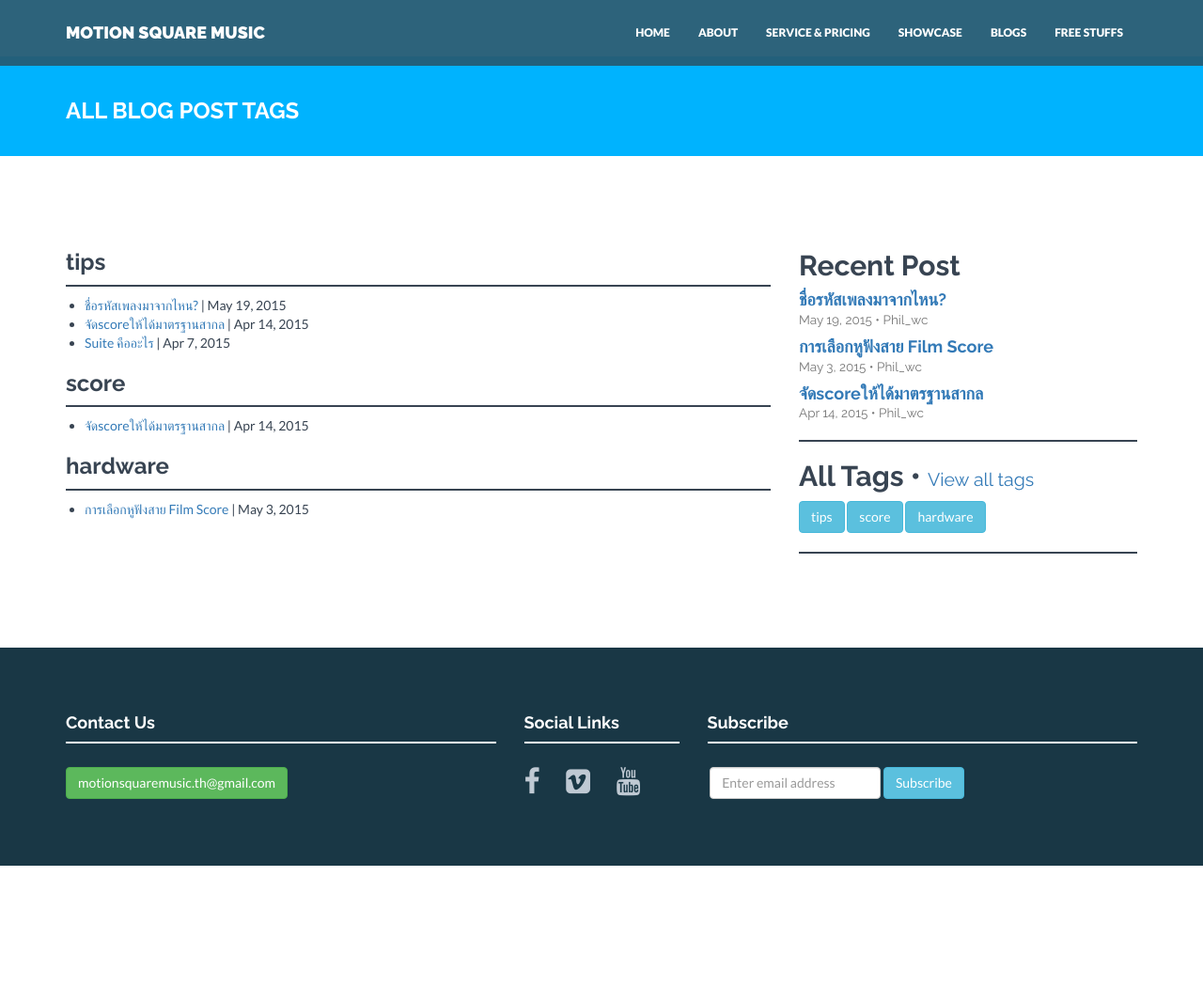
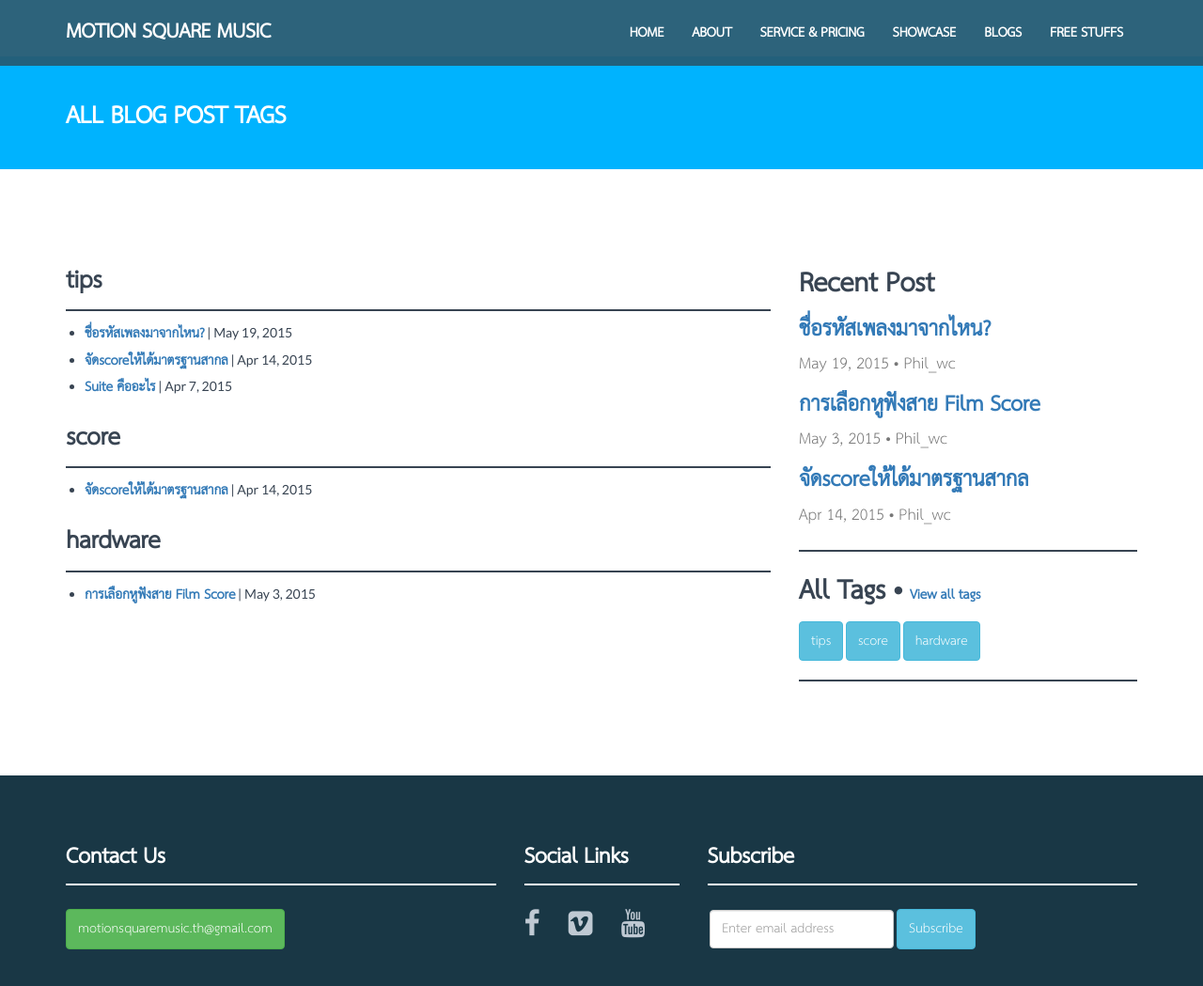
Before and after one commit to motionsquaremusic/motionsquaremusic.github.io, a Jekyll site: the page built from tags/index.html, in a window 1280 px wide and 1072 px high. Shown: the top 1049 px of the window at 94% size. Built offline with Jekyll 4.4.1, drawn with Linux system fonts in a browser that asks for light colours; nearby versions of some CDN libraries; comment, search, counter and statistics services are not loaded.

Commit message:
applying font-face

```diff
--- a/assets/css/addons.css
+++ b/assets/css/addons.css
@@ -1,5 +1,5 @@
 /*********************************************
-	Global override
+	Global elements override
 **********************************************/
 
 @media (min-width: 768px) and (max-width: 991px) {
@@ -10,49 +10,19 @@
   #blue { margin-top: 100px; }
 }
 
-/*
+/* Utilities */
 
-Original font from "style.css"
-body {
-    background: #ffffff;
-    margin: 0;
-    height: 100%;
-    color: #384452;
-    font-family: 'Lato', sans-serif;
-    font-weight: 400;
-    }
+.no-padding           {  padding: 0     !important; }
+.no-margin            {  margin:  0     !important; }
+.width-fullcontainer  {  width:   100%  !important; }
 
-h1, h2, h3, h4, h5, h6 {
-    font-family: 'Raleway', sans-serif;
-    font-weight: 700;
-}
 
-p {
-    padding: 0;
-    margin-bottom: 12px;
-    font-family: 'Lato', sans-serif;
-    font-weight: 400;
-    font-size: 14px;
-    line-height: 24px;
-    color: #384452;
-    margin-top: 10px;
-}
-
-a {
-    padding: 0;
-    margin: 0;
-    text-decoration: none;
-    -webkit-transition: background-color .4s linear, color .4s linear;
-    -moz-transition: background-color .4s linear, color .4s linear;
-    -o-transition: background-color .4s linear, color .4s linear;
-    -ms-transition: background-color .4s linear, color .4s linear;
-    transition: background-color .4s linear, color .4s linear;
-}
-*/
+/*********************************************
+  THAI FONTS + FONT OVERRIDING
+**********************************************/
 
 
 /* Thai fonts */
-
 /* TH Saraban new by SIPA */
 
 @font-face{
@@ -73,29 +43,96 @@ a {
     url('../fonts/Quark-Light.otf') format('opentype');
 }
 
+/* FONTS */
 
+h1, h2, h3, h4, h5, h6 {
+  font-family: 'saraban', sans-serif;
+  font-weight: bolder;
+}
 
+h1 {  font-size: 48px !important; }
+h2 {  font-size: 40px !important; }
+h3 {  font-size: 36px !important; }
+h4 {  font-size: 32px !important; }
+h5 {  font-size: 28px !important; }
+h6 {  font-size: 26px !important; }
 
-/* thai font override */
+p {
+  font-family:    'saraban', sans-serif;
+  font-weight:    normal;
+  font-size:      20px !important;
+  line-height:    26px;
+  letter-spacing: 0.4px;
+  color:          #384452;
 
-.testimonial-th { font-family: 'quark',sans-serif;  }
-.content-thaifont { font-family: 'saraban',sans-serif }
+  padding:        0;
+  margin-top:     10px;
+  margin-bottom:  10px;
+}
 
+a {
+  font-family:  'saraban', sans-serif;
+  font-size:    20px;
+  font-weight:  bolder;
+  text-decoration:  none;
+  padding:  0;
+  margin:   0;
 
-/* Utilities */
+  -webkit-transition: background-color .4s linear, color .4s linear;
+  -moz-transition:    background-color .4s linear, color .4s linear;
+  -o-transition:      background-color .4s linear, color .4s linear;
+  -ms-transition:     background-color .4s linear, color .4s linear;
+  transition:         background-color .4s linear, color .4s linear;
+}
 
-.no-padding { padding: 0 !important;  }
-.no-margin  { margin: 0 !important;   }
-.width-fullcontainer {  width: 100% !important}
+a:hover, a:focus {
+  text-decoration: none;
+  color:#01b2fe;
+}
 
+input[type=submit],input[type=text],input[type=email] {
+  font-family:  'saraban', sans-serif;
+  font-size:    20px;
+}
 
+/* Quote section */
 
-/* BOOTSTRAP OVERRIDE */
+#quote h1,#quote h2,#quote h3,
+#quote h4,#quote h5,#quote h6 {
+  font-family: 'quark', sans-serif;
+  font-weight: bold;
+}
+
+#quote p, #quote small {
+  font-face: 'quark', sans-serif;
+  font-weight: light;
+}
+
+/* ORIGINAL THEME OVERRIDE */
 
 .navbar-default .navbar-brand:hover,
 .navbar-default .navbar-brand:focus {
   color: #00b3fe;
 }
+
+.navbar-brand {
+  font-family: 'saraban', sans-serif;
+  font-weight: 900;
+  font-size: 30px !important;
+}
+
+.navbar-default .navbar-nav > li > a {
+    color: #ffffff;
+    font-weight: bolder;
+    font-size: 20px;
+}
+
+/* BOOTSTRAP OVERRIDE */
+
+.btn {  font-size: 20px;  }
+.form-group input[type=email] {  height: 100%;  }
+
+
 
 
 
@@ -150,16 +187,16 @@ a {
   #portfolio-modal-infographics,
   #portfolio-modal-altrock,
   #portfolio-modal-altrock{
-      display: none;
+    display: none;
   }
 
 
 /* service icon */
 
 #service i {
-    color: #00b3fe;
-    font-size: 60px;
-    padding: 15px;
+  color: #00b3fe;
+  font-size: 60px;
+  padding: 15px;
 
   -webkit-transition: all .2s ease-in-out;
   -moz-transition: all .2s ease-in-out;
@@ -230,7 +267,9 @@ a {
 
 aside>div { margin-bottom: 20px; }
 
+
 .post-meta a:hover { color:#ffffff; }
+
 
 
 
```
